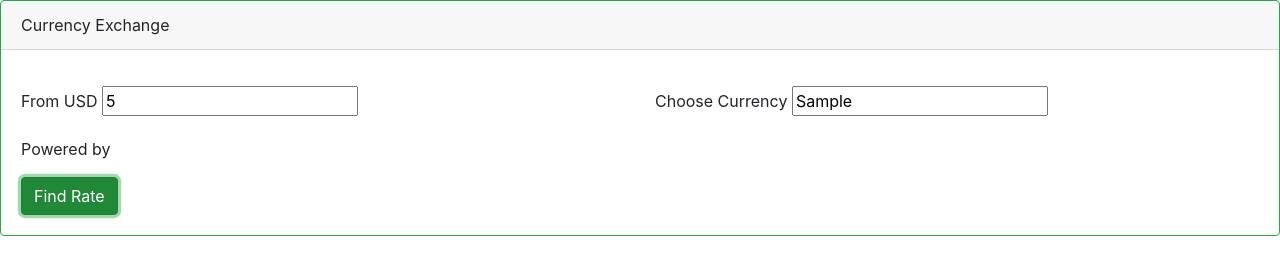
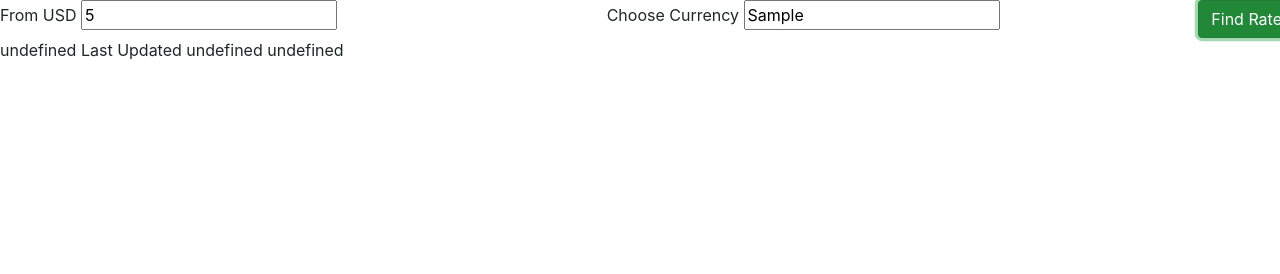
Before and after one commit to murphynd/coin, a website built with webpack: page src/index.html in a window 1280 px wide. Both pictures are taken after typing "5", "Sample" into the empty fields and a click on the button "Find Rate". Built offline with nearby package versions, Linux system fonts and the light colour scheme; no server answers.

Commit message:
this will display getElements in HTML with new cleaned up code

```diff
--- a/src/index.html
+++ b/src/index.html
@@ -4,7 +4,24 @@
     <title>Currency Exchange</title>
   </head>
   <body>
-    <div id="container">
+    <form id="Exchange">
+      <div class="row">
+        <div class="col">
+          <label>From USD</label>
+          <input type="number" id="numinput" placeholder="Enter Amount" />
+        </div>
+        <div class="col">
+          <label>Choose Currency</label>
+          <input type="text" id="LLC" placeholder="ex. AUD" />
+        </div>
+        <button type="submit" class="btn btn-success">Find Rate</button>
+      </div>
+    </form>
+    <span class="base"></span>
+    <span class="date"></span>
+    <span class="author"></span>
+
+    <!-- <div id="container">
       <div class="card border-success">
         <div class="card-header">Currency Exchange</div>
 
@@ -31,14 +48,14 @@
               <div class="col">
                 <label>Choose Currency</label>
                 <input type="text" id="LLC" placeholder="ex. AUD" />
-                <!-- <select multiple class="form-control" id="LLC">
+                <select multiple class="form-control" id="LLC">
                   <option>BGN</option>
                   <option>EUR</option>
                   <option>AUD</option>
                   <option>CZK</option>
                   <option>PEN</option>
                 </select> -->
-              </div>
+    <!-- </div>
             </div>
             <p><span class="result"></span></p>
             <p>Powered by <span class="author"></span></p>
@@ -46,6 +63,6 @@
           </form>
         </div>
       </div>
-    </div>
+    </div> -->
   </body>
 </html>
--- a/src/main.js
+++ b/src/main.js
@@ -10,16 +10,6 @@ import ConversionService from "../src/js/conversionService";
 //   $(".showHumidity").text("");
 //   $(".showTemp").text("");
 // }
-// function getElements(response) {
-//   let numinput = $("#numinput").val();
-//   if (response.main) {
-//     $(".date").text(`Last Updated ${response.time_last_update_utc}`);
-//     $(".author").text(`${response.terms_of_use}`);
-//   } else {
-//     $(".showErrors").text(`There was an error: ${response}`);
-//   }
-// }
-
 // function convertMoney(response, numinput) {
 //   let num = numinput;
 //   let conversion = num * response;
@@ -31,17 +21,27 @@ import ConversionService from "../src/js/conversionService";
 //   console.log(response)
 // }
 
+function getElements(response) {
+  if (response) {
+    $(".base").text(`${response.base_code}`);
+    $(".date").text(`Last Updated ${response.time_last_update_utc}`);
+    $(".author").text(`${response.terms_of_use}`);
+  } else {
+    $(".showErrors").text(`There was an error: ${response}`);
+  }
+}
+
 $(document).ready(function () {
   $("#Exchange").submit(function () {
-    event.preventDefault();
-    let LCC = $("#LLC").val();
-    let numinput = $("#numinput").val();
+    let LLC = $("#LLC").val();
     ConversionService.getConversion(LLC).then(function (response) {
       getElements(response);
       console.log(response);
     });
+    event.preventDefault();
   });
 });
+
 // $(document).ready(function () {
 //   $("#Exchange").submit(function () {
 //     event.preventDefault();
```
